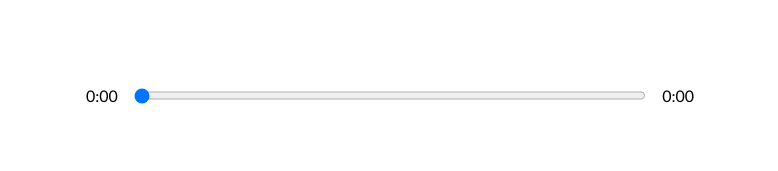
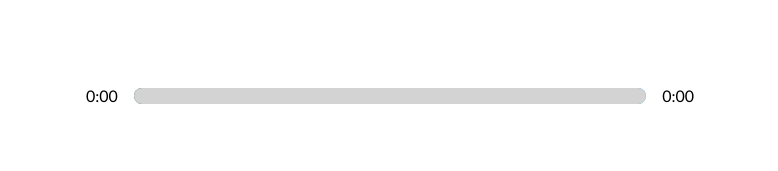
Before and after one commit to tbayasen/react-music-app, a React (Create React App) app: page / in a window 1280 px wide. Shown: the part 490-661 px from the top of the page, without its empty margins (250-1028 px from the left). Built offline with nearby package versions, Linux system fonts and the light colour scheme.

Commit message:
dynamic time slider

```diff
--- a/src/App.js
+++ b/src/App.js
@@ -24,15 +24,20 @@
   const [songInfo, setSongInfo] = useState({
     currentTime: 0,
     duration: 0,
+    animationPercentage: 0,
   });
 
   // Handlers
   const timeUpdateHandler = (e) => {
     const currentTime = e.target.currentTime;
     const duration = e.target.duration;
-    setSongInfo({ ...songInfo, currentTime, duration });
+    //Calculate Percentage Time Through Current Song
+    const roundedCurrent = Math.round(currentTime);
+    const roundedDuration = Math.round(duration);
+    const animation = Math.round((roundedCurrent / roundedDuration) * 100)
+    console.log(animation);
+    setSongInfo({ ...songInfo, currentTime, duration, animationPercentage: animation });
   };
-
   return (
     <div className="App">
       <Nav libraryOpen={libraryOpen} setLibraryOpen={setLibraryOpen} />
--- a/src/components/Player.js
+++ b/src/components/Player.js
@@ -1,5 +1,5 @@
 //Controls for music player
-import React, {useEffect} from "react";
+import React, { useEffect } from "react";
 import { FontAwesomeIcon } from "@fortawesome/react-fontawesome";
 import {
   faPlay,
@@ -7,7 +7,7 @@
   faAngleRight,
   faPause,
 } from "@fortawesome/free-solid-svg-icons";
-import {playAudio} from '../util';
+import { playAudio } from '../util';
 
 const Player = ({
   songs,
@@ -67,7 +67,7 @@
       setCurrentSong(songs[(currentIndex + 1) % songs.length]);
     }
     if (direction === "skip-back") {
-      if(currentIndex - 1 % songs.length === -1) {
+      if (currentIndex - 1 % songs.length === -1) {
         setCurrentSong(songs[songs.length - 1])
         playAudio(isPlaying, audioRef)
         return;
@@ -77,10 +77,16 @@
     playAudio(isPlaying, audioRef)
   };
 
+  //Add Styles
+  const trackAnim = {
+    transform: `translateX(${songInfo.animationPercentage}%)`
+  }
+
   return (
     <div className="player">
       <div className="time-control">
         <p>{formatTime(songInfo.currentTime)}</p>
+        <div style={{background: `linear-gradient(to right, ${currentSong.color[0]}, ${currentSong.color[1]})`}} className="track">
           <input
             min={0}
             max={songInfo.duration || 0}
@@ -88,6 +94,8 @@
             onChange={dragHandler}
             type="range"
           />
+          <div style={trackAnim} className="animate-track"></div>
+        </div>
         <p>{songInfo.duration ? formatTime(songInfo.duration) : '0:00'}</p>
       </div>
       <div className="play-control">
--- a/src/styles/_player.scss
+++ b/src/styles/_player.scss
@@ -9,9 +9,12 @@
 .time-control {
   width: 50%;
   display: flex;
+  align-items: center;
   input {
     width: 100%;
-    padding: 1rem 0rem;
+    -webkit-appearance: none;
+    background: transparent;
+    cursor: pointer;
   }
   p {
     padding: 1rem;
@@ -28,3 +31,33 @@
     cursor: pointer;
   }
 }
+
+input[type="range"]:focus {
+  outline: none;
+}
+
+input[type="range"]::-webkit-slider-thumb {
+  -webkit-appearance: none;
+  height: 16px;
+  width: 16px;
+}
+
+.track {
+  background: lightblue;
+  width: 100%;
+  height: 1rem;
+  position: relative;
+  border-radius: 1rem;
+  overflow: hidden;
+}
+
+.animate-track {
+  background: lightgray;
+  width: 100%;
+  height: 100%;
+  position: absolute;
+  top: 0;
+  left: 0;
+  transform: translateX(0%);
+  pointer-events: none;
+}
```
Lines whose indentation alone changed are shown as unchanged.
